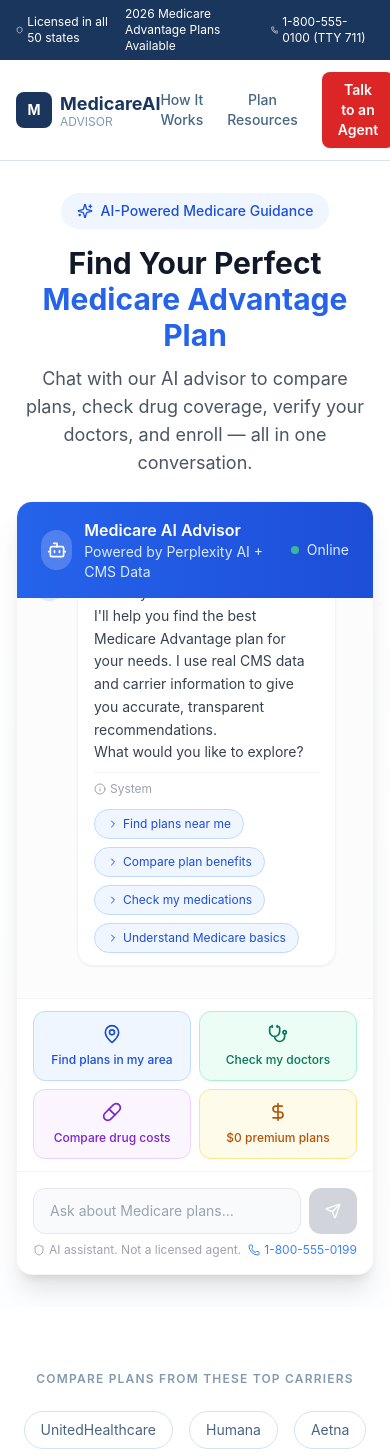
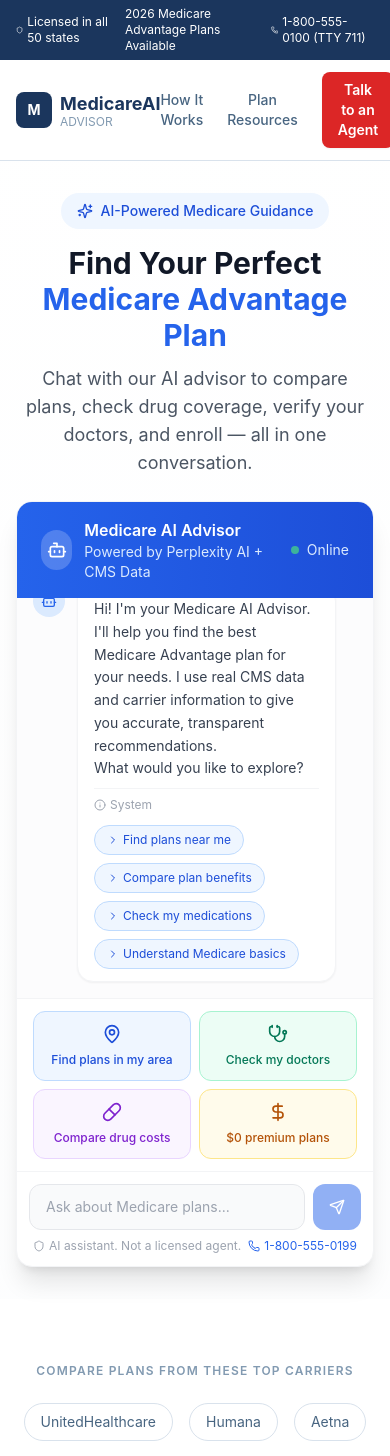
Before and after one commit to robertgrant-arch/medicare-ai-advisor, a Next.js app: page / in a window 390 px wide. Shown: the top 1456 px of the page. Built offline with nearby package versions, Linux system fonts and the light colour scheme.

Commit message:
Fix: scroll only chat container instead of entire page on new messages
Refactor chat message scrolling and improve UI structure.

```diff
--- a/src/components/HeroChat.tsx
+++ b/src/components/HeroChat.tsx
@@ -15,12 +15,15 @@ const QUICK_STARTS = [
 export function HeroChat() {
   const { messages, isTyping, sendMessage, phase } = useChatStore();
   const [input, setInput] = useState('');
-  const messagesEndRef = useRef<HTMLDivElement>(null);
+  const chatContainerRef = useRef<HTMLDivElement>(null);
   const inputRef = useRef<HTMLInputElement>(null);
   const [showQuickStarts, setShowQuickStarts] = useState(true);
 
   useEffect(() => {
-    messagesEndRef.current?.scrollIntoView({ behavior: 'smooth' });
+    // Scroll only the chat container, not the whole page
+    if (chatContainerRef.current) {
+      chatContainerRef.current.scrollTop = chatContainerRef.current.scrollHeight;
+    }
   }, [messages, isTyping]);
 
   const handleSend = async (text?: string) => {
@@ -72,7 +75,7 @@ export function HeroChat() {
           </div>
 
           {/* Messages Area */}
-          <div className="h-[400px] md:h-[450px] overflow-y-auto p-4 md:p-6 space-y-4 bg-gray-50/50">
+          <div ref={chatContainerRef} className="h-[400px] md:h-[450px] overflow-y-auto p-4 md:p-6 space-y-4 bg-gray-50/50">
             {messages.map((msg) => (
               <div key={msg.id} className={`flex gap-3 ${msg.role === 'user' ? 'flex-row-reverse' : ''}`}>
                 <div className={`w-8 h-8 rounded-full flex items-center justify-center flex-shrink-0 ${
@@ -87,15 +90,17 @@ export function HeroChat() {
                 <div className={`max-w-[80%] ${
                   msg.role === 'user'
                     ? 'bg-blue-600 text-white rounded-2xl rounded-tr-md px-4 py-3'
-                    : 'bg-white border border-gray-100 rounded-2xl rounded-tl-md px-4 py-3 shadow-sm'
+                    : 'bg-white rounded-2xl rounded-tl-md px-4 py-3 shadow-sm border border-gray-100'
                 }`}>
                   <div className={`text-sm leading-relaxed ${msg.role === 'user' ? 'text-white' : 'text-gray-700'}`}>
                     <ReactMarkdown>{msg.content}</ReactMarkdown>
                   </div>
                   {msg.source && msg.role === 'assistant' && (
-                    <div className="mt-2 pt-2 border-t border-gray-100 flex items-center gap-1 text-xs text-gray-400">
+                    <div className="mt-2 pt-2 border-t border-gray-100">
+                      <p className="text-xs text-gray-400 flex items-center gap-1">
                         <Info className="w-3 h-3" />
                         {msg.source}
+                      </p>
                     </div>
                   )}
                   {msg.chips && msg.chips.length > 0 && (
@@ -115,28 +120,25 @@ export function HeroChat() {
                 </div>
               </div>
             ))}
-
             {isTyping && (
               <div className="flex gap-3">
-                <div className="w-8 h-8 rounded-full bg-blue-100 flex items-center justify-center flex-shrink-0">
+                <div className="w-8 h-8 rounded-full bg-blue-100 flex items-center justify-center">
                   <Bot className="w-4 h-4 text-blue-600" />
                 </div>
-                <div className="bg-white border border-gray-100 rounded-2xl rounded-tl-md px-4 py-3 shadow-sm">
-                  <div className="flex gap-1.5">
-                    <div className="w-2 h-2 bg-blue-400 rounded-full animate-bounce" style={{ animationDelay: '0ms' }}></div>
-                    <div className="w-2 h-2 bg-blue-400 rounded-full animate-bounce" style={{ animationDelay: '150ms' }}></div>
-                    <div className="w-2 h-2 bg-blue-400 rounded-full animate-bounce" style={{ animationDelay: '300ms' }}></div>
+                <div className="bg-white rounded-2xl rounded-tl-md px-4 py-3 shadow-sm border border-gray-100">
+                  <div className="flex gap-1">
+                    <span className="w-2 h-2 bg-gray-300 rounded-full animate-bounce" style={{ animationDelay: '0ms' }}></span>
+                    <span className="w-2 h-2 bg-gray-300 rounded-full animate-bounce" style={{ animationDelay: '150ms' }}></span>
+                    <span className="w-2 h-2 bg-gray-300 rounded-full animate-bounce" style={{ animationDelay: '300ms' }}></span>
                   </div>
                 </div>
               </div>
             )}
-            <div ref={messagesEndRef} />
           </div>
 
           {/* Quick Start Cards */}
           {showQuickStarts && messages.length <= 1 && (
-            <div className="px-4 md:px-6 py-3 border-t border-gray-100 bg-white">
-              <div className="grid grid-cols-2 md:grid-cols-4 gap-2">
+            <div className="px-4 py-3 border-t border-gray-100 grid grid-cols-2 md:grid-cols-4 gap-2">
               {QUICK_STARTS.map((qs, i) => (
                 <button
                   key={i}
@@ -148,11 +150,10 @@ export function HeroChat() {
                 </button>
               ))}
             </div>
-            </div>
           )}
 
           {/* Input Area */}
-          <div className="px-4 md:px-6 py-4 border-t border-gray-100 bg-white">
+          <div className="p-3 border-t border-gray-100">
             <form onSubmit={(e) => { e.preventDefault(); handleSend(); }} className="flex gap-2">
               <input
                 ref={inputRef}
@@ -165,18 +166,18 @@ export function HeroChat() {
               />
               <button
                 type="submit"
-                disabled={!input.trim() || isTyping}
-                className="bg-blue-600 hover:bg-blue-700 disabled:bg-gray-300 text-white rounded-xl px-4 py-3 transition-colors flex items-center gap-2"
+                disabled={isTyping || !input.trim()}
+                className="px-4 py-3 bg-blue-600 text-white rounded-xl hover:bg-blue-700 disabled:opacity-50 disabled:cursor-not-allowed transition-colors"
               >
                 <Send className="w-4 h-4" />
               </button>
             </form>
-            <div className="mt-2 flex items-center justify-between text-xs text-gray-400">
-              <span className="flex items-center gap-1">
+            <div className="flex justify-between items-center mt-2 px-1">
+              <p className="text-xs text-gray-400 flex items-center gap-1">
                 <Shield className="w-3 h-3" />
                 AI assistant. Not a licensed agent.
-              </span>
-              <a href="tel:18005550199" className="flex items-center gap-1 text-blue-500 hover:text-blue-600">
+              </p>
+              <a href="tel:18005550199" className="text-xs text-blue-600 hover:text-blue-700 flex items-center gap-1">
                 <Phone className="w-3 h-3" />
                 1-800-555-0199
               </a>
```
Lines whose indentation alone changed are shown as unchanged.
